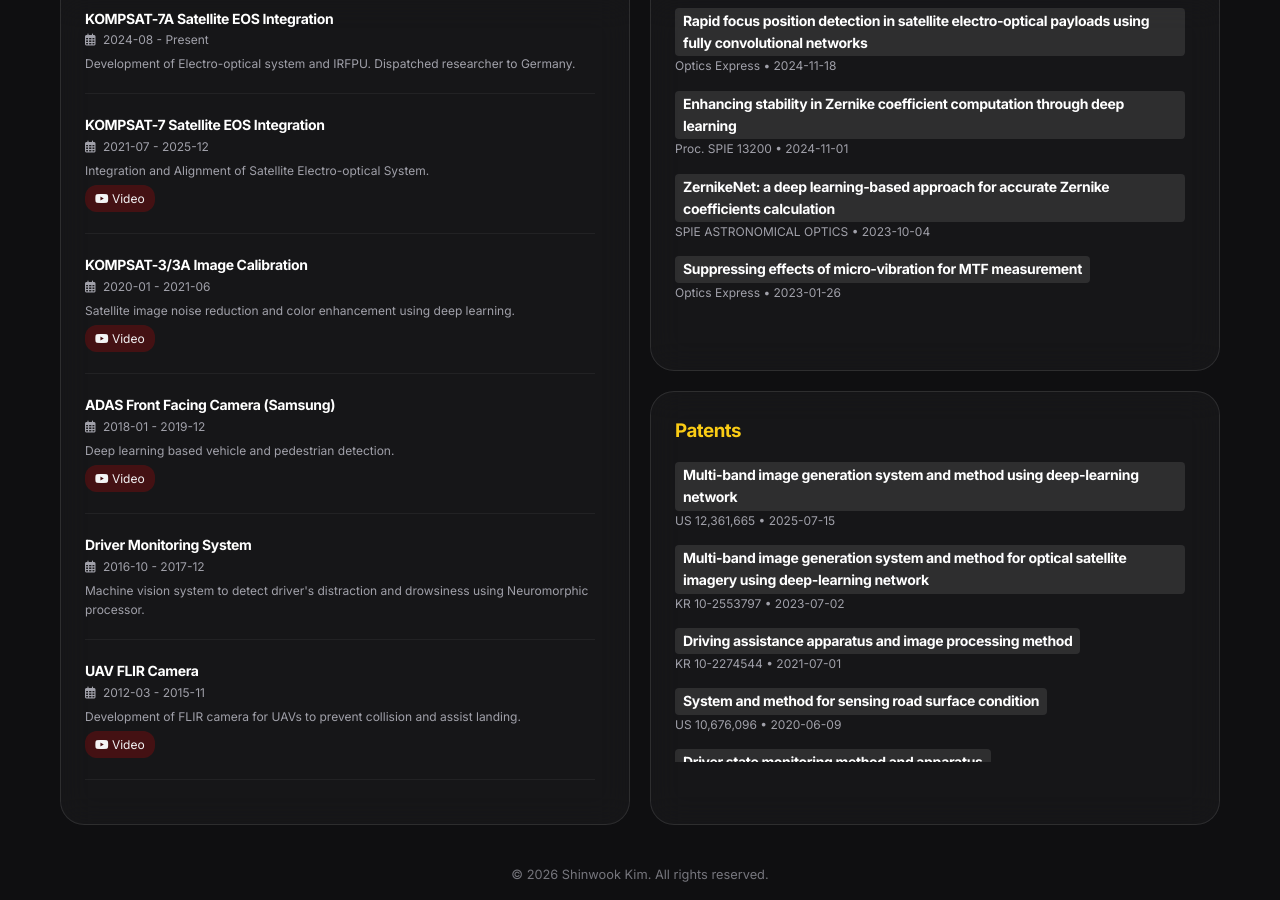
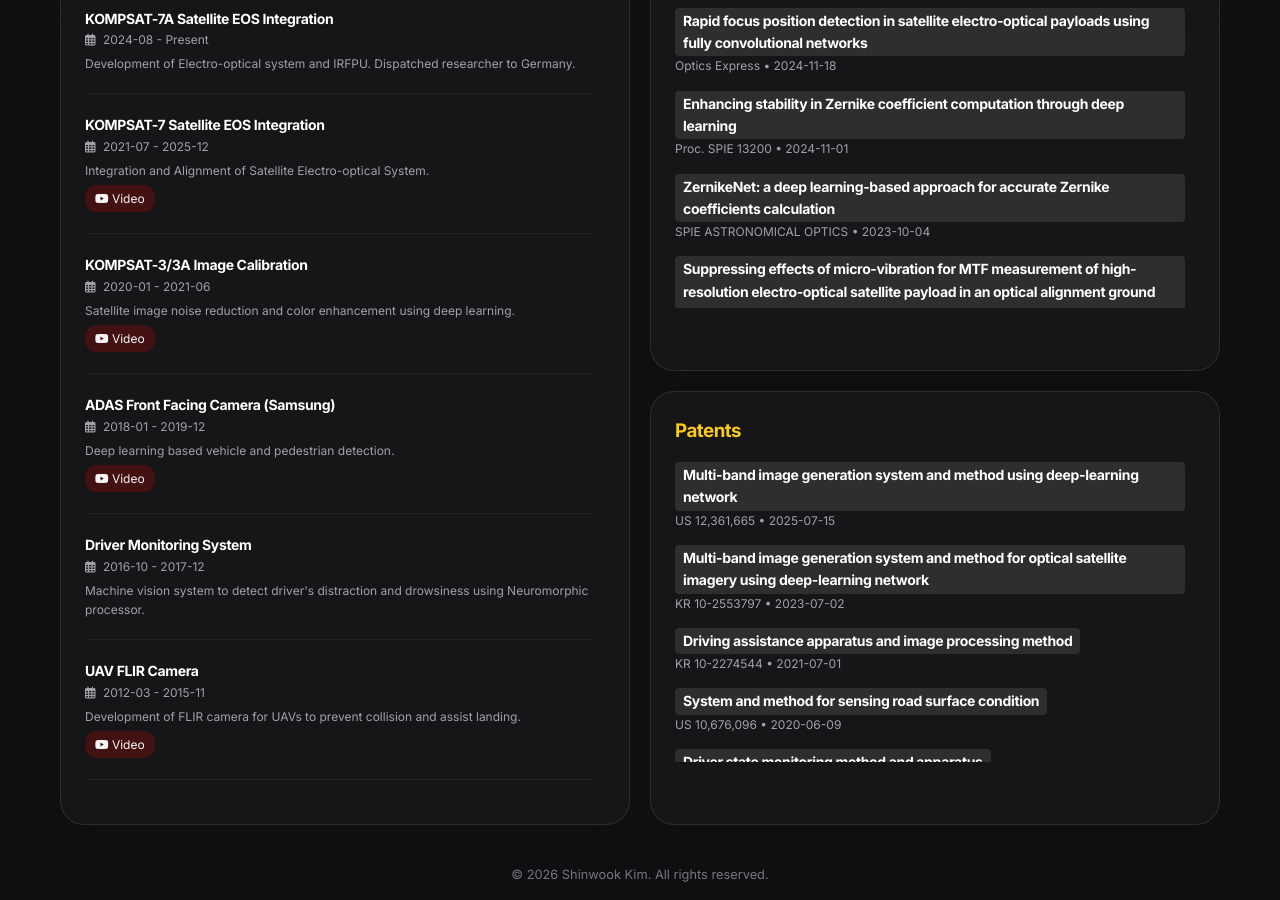
Before and after one commit to kimshinwook/kimshinwook.github.io, a Jekyll site: the page built from index.html, in a window 1280 px wide and 900 px high, scrolled down 1093 px. Built offline with Jekyll 4.4.1, drawn with Linux system fonts in a browser that asks for light colours.

Commit message:
Fix: Correct remaining truncated titles for publication and patent

```diff
--- a/_data/resume.yml
+++ b/_data/resume.yml
@@ -297,7 +297,7 @@
       en: "Presents ZernikeNet, a deep learning-based approach for accurate Zernike coefficients calculation in aspheric optical components."
       ko: "비구면 광학 부품의 정확한 제르니케 계수 계산을 위한 딥러닝 기반 접근 방식인 ZernikeNet을 제시."
 
-  - title: "Suppressing effects of micro-vibration for MTF measurement"
+  - title: "Suppressing effects of micro-vibration for MTF measurement of high-resolution electro-optical satellite payload in an optical alignment ground facility"
     journal: "Optics Express"
     date: "2023-01-26"
     url: "https://doi.org/10.1364/OE.481339"
@@ -457,7 +457,7 @@
 
   - title:
       en: "DRIVER STATE SENSING SYSTEM, DRIVER STATE SENSING METHOD, AND VEHICLE INCLUDING THEREOF"
-      ko: "운전자 상태 감지 시스템, 운전자 상태 감지 방법..."
+      ko: "운전자 상태 감지 시스템, 운전자 상태 감지 방법 및 운전자 감지 시스템을 장착한 차량"
     number: "KR 10-1950476"
     date: "2019-02-14"
     url: "https://patents.google.com/patent/KR101950476"
```
